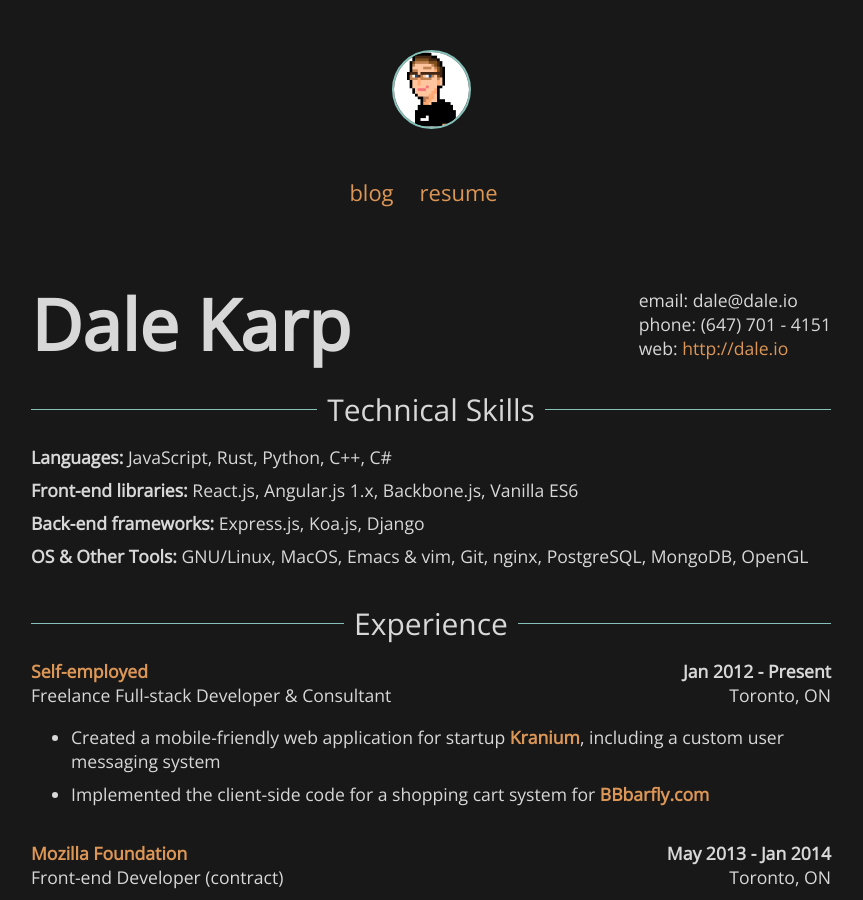
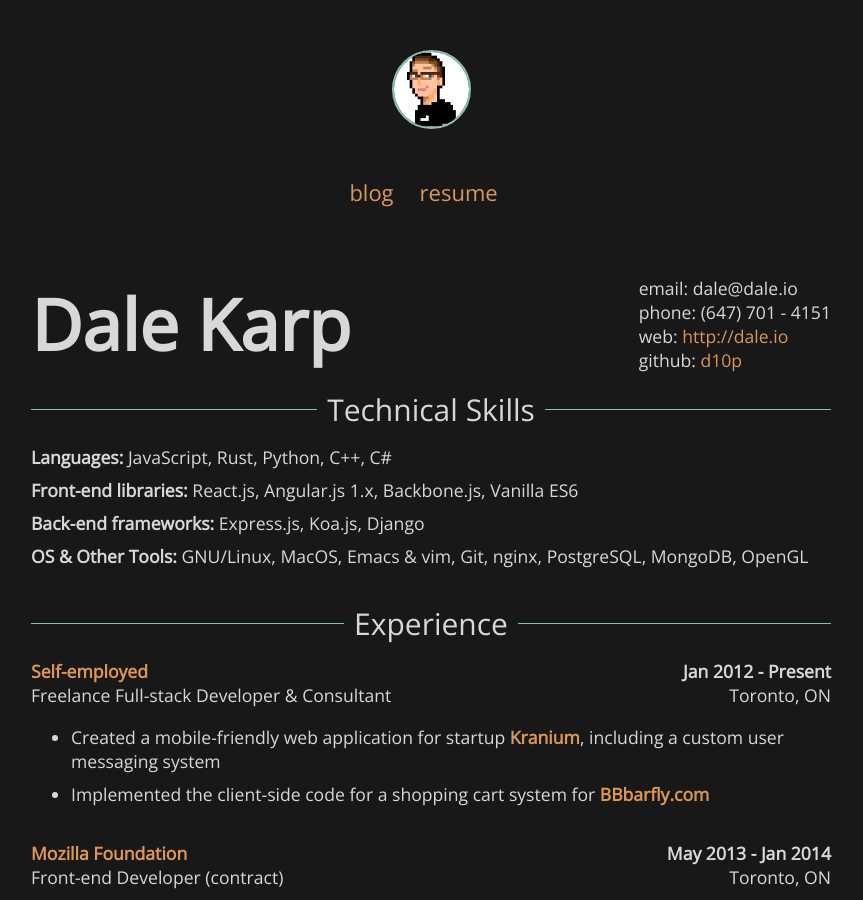
Before and after one commit to obsoke/obsoke.github.io, a Jekyll site: the page built from resume/index.html, in a window 1280 px wide and 900 px high. Shown: the whole window, without its empty margins (209-1072 px from the left). Built offline with Jekyll 4.4.1, drawn with Linux system fonts in a browser that asks for light colours.

Commit message:
resume: Add GitHub info/link to resume header

```diff
--- a/_data/resume.yml
+++ b/_data/resume.yml
@@ -2,6 +2,7 @@ name: Dale Karp
 phone: (647) 701 - 4151
 email: dale@dale.io
 website: http://dale.io
+github: d10p
 
 skills:
   - category: Languages
--- a/resume/index.html
+++ b/resume/index.html
@@ -10,6 +10,7 @@ title: Resume
                 <li>email: {{ site.data.resume.email }}</li>
                 <li>phone: {{ site.data.resume.phone }}</li>
                 <li>web: <a href="{{ site.data.resume.website }}">{{ site.data.resume.website }}</a></li>
+                <li>github: <a href="{{ site.data.resume.github }}">{{ site.data.resume.github }}</a></li>
             </ul>
         </div>
     </div>
```
